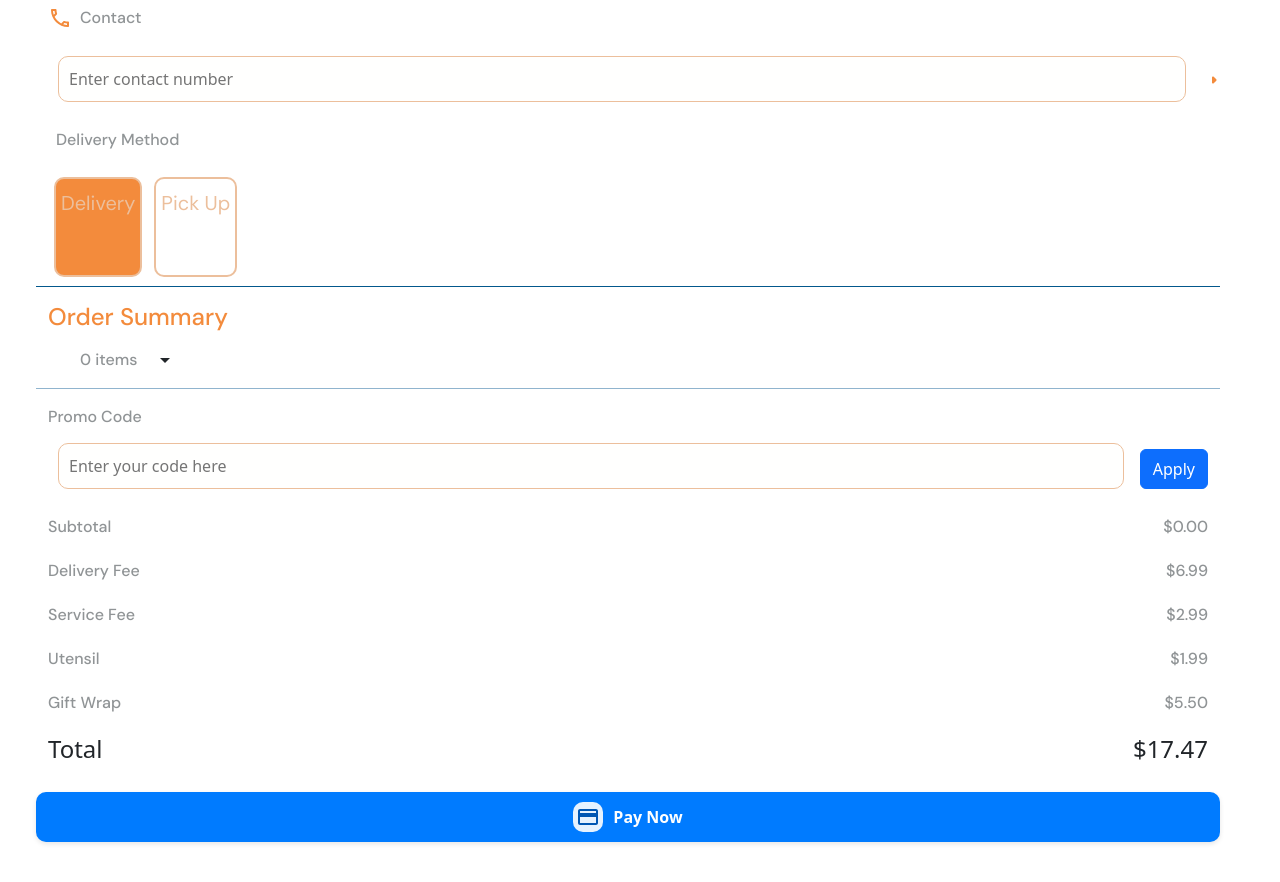
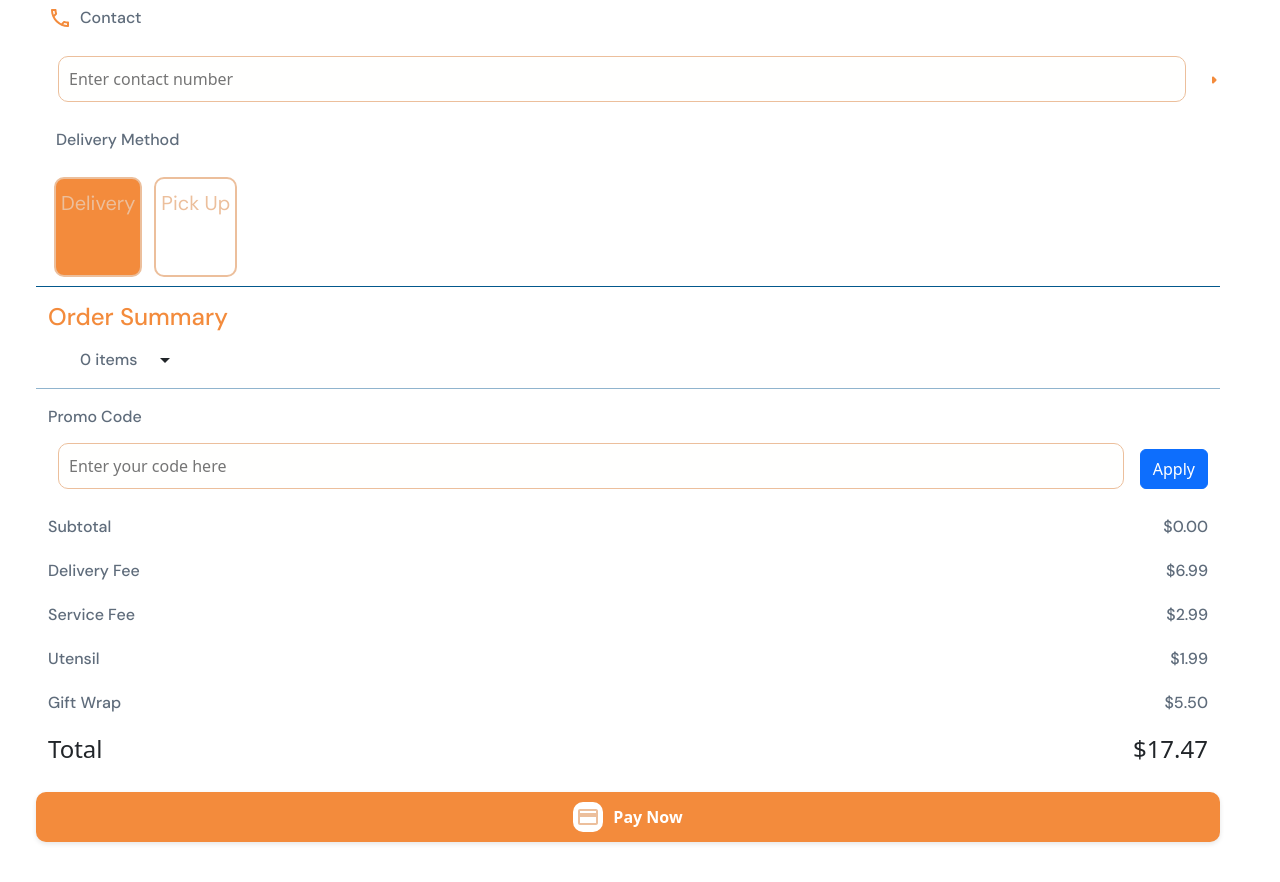
Before and after one commit to chih611/Foodash, a Next.js app: page /CustomerView/CheckOut in a window 1280 px wide. Shown: the part 720-1602 px from the top of the page. Built offline with nearby package versions, Linux system fonts and the light colour scheme.

Commit message:
fixed the error of guess customer using existing customer contact details

```diff
--- a/src/pages/CustomerView/ItemModification/ItemModification.js
+++ b/src/pages/CustomerView/ItemModification/ItemModification.js
@@ -36,7 +36,7 @@ const ItemModification = () => {
         <Row>
           <Col>
             <h2>No item selected</h2>
-            <Link href="/CustomerView/HomePage/HomePage">Go back to home</Link>
+            <Link href="/CustomerView/HomePage/">Go back to home</Link>
           </Col>
         </Row>
       </Container>
--- a/src/pages/CustomerView/LandingPage/LandingContact/index.js
+++ b/src/pages/CustomerView/LandingPage/LandingContact/index.js
@@ -39,7 +39,7 @@ const LandingContact = () => {
               <PrimaryButton
                 icon={NotificationsNoneIcon}
                 text="Subscribe Us"
-                inverted={true}
+                variant="inverted"
               />
             </Col>
 
--- a/src/pages/CustomerView/ViewCart/PrimaryButton.js
+++ b/src/pages/CustomerView/ViewCart/PrimaryButton.js
@@ -33,7 +33,7 @@ const PrimaryButton = ({ onClick, text, icon: Icon, variant = "primary" }) => {
                   ? "#007bff"
                   : variant === "red"
                   ? "#ef4565"
-                  : "#0056b3",
+                  : "#ecbf9c",
             }}
           />
         </IconContainer>
--- a/src/pages/CustomerView/ViewCart/PrimaryButtonStyle.js
+++ b/src/pages/CustomerView/ViewCart/PrimaryButtonStyle.js
@@ -6,11 +6,11 @@ export const PrimaryButtonContainer = styled.button`
   display: flex;
   align-items: center;
   justify-content: center;
-  background-color: #007bff; // Blue background
-  color: #fff;
+  background-color: #f38b3c; // Orange background
+  color: #fff; // White text
   padding: 10px 20px;
   border: none;
-  border-radius: 10px; // Rounded corners
+  border-radius: 10px;
   cursor: pointer;
   font-size: 16px;
   font-weight: bold;
@@ -18,7 +18,7 @@ export const PrimaryButtonContainer = styled.button`
   box-shadow: 0px 2px 5px rgba(0, 0, 0, 0.1); // Subtle shadow
 
   &:hover {
-    background-color: #0056b3; // Darker blue on hover
+    background-color: #e07a2d; // Darker orange on hover
   }
 
   &:focus {
@@ -29,23 +29,23 @@ export const PrimaryButtonContainer = styled.button`
 // Inverted style for the button
 export const InvertedButtonContainer = styled(PrimaryButtonContainer)`
   background-color: #fff; // White background
-  color: #007bff; // Blue text
-  border: 2px solid #007bff; // Blue border
+  color: #f38b3c; // Orange text
+  border: 2px solid #f38b3c; // Orange border
 
   &:hover {
-    background-color: #e6f2ff; // Light blue on hover
-    color: #0056b3;
+    background-color: #fce8d8; // Light orange on hover
+    color: #e07a2d; // Darker orange text on hover
   }
 `;
 
 export const RedButtonContainer = styled(PrimaryButtonContainer)`
-  background-color: #fff; // White background
-  color: #ef4565; // Blue text
-  border: 2px solid #ef4565; // Blue border
+  background-color: #fff;
+  color: #ef4565; // Red text
+  border: 2px solid #ef4565; // Red border
 
   &:hover {
-    background-color: #ef4565; // Light blue on hover
-    color: #fff;
+    background-color: #ef4565; // Red background on hover
+    color: #fff; // White text on hover
   }
 `;
 
@@ -54,7 +54,7 @@ export const IconContainer = styled.div`
   display: flex;
   justify-content: center;
   align-items: center;
-  background-color: #e6f2ff; // Light blue background for the icon
+  background-color: #fff;
   border-radius: 10px; // Rounded corners for the icon container
   width: 30px;
   height: 30px;
--- a/src/styles/abstract/colors.scss
+++ b/src/styles/abstract/colors.scss
@@ -1,17 +1,16 @@
 /* Color pallete and functions*/
 
 $bg-color: #fffffe;
-$headline-color: #F38B3C;
-$text-color: #909496;
+$headline-color: #f38b3c;
+$text-color: #5f6c7b;
 $bg-2nd-color: #d8eefe;
 $element-color: #3da9fc;
 $element-2nd-color: #ecbf9c;
 $highlight-tag-color: #ef4565;
 
-
 // Button Colors
 
-$button-color:$element-color;
-$hover-color: #03588C;
+$button-color: $element-color;
+$hover-color: #03588c;
 $pressed-color: #025373;
-$disabled-color: #D7D7D9;
+$disabled-color: #d7d7d9;
--- a/src/styles/components/homeItemContainer.scss
+++ b/src/styles/components/homeItemContainer.scss
@@ -11,8 +11,8 @@
 }
 
 .product-card {
-  border: 1px solid #d8eefe;
-  border-radius: 8px;
+  border: 1px solid #8f5652 !important;
+  border-radius: 25px !important;
   padding: 8px; // Reduced padding inside the card
   padding-top: 40px; // Reduced padding for the top section
   transition: all 0.3s ease;
@@ -61,7 +61,7 @@
 
   .product-title {
     font-size: 14px;
-    color: colors.$headline-color;
+    color: colors.$text-color;
     margin-top: 70px; // Reduced margin to pull title closer to the rating
     margin-bottom: 4px;
     text-align: center;
@@ -69,7 +69,7 @@
 
   .product-price {
     font-size: 14px;
-    color: #ef4565;
+    color: colors.$text-color;
     text-align: left;
     margin-bottom: 8px;
   }
@@ -85,7 +85,7 @@
 
     &:hover {
       .icon {
-        color: #03588c;
+        color: #8f5652;
       }
     }
   }
```
Also changed, not shown: src/pages/CustomerView/OrderTracking/index.js (+17 -18 lines).
